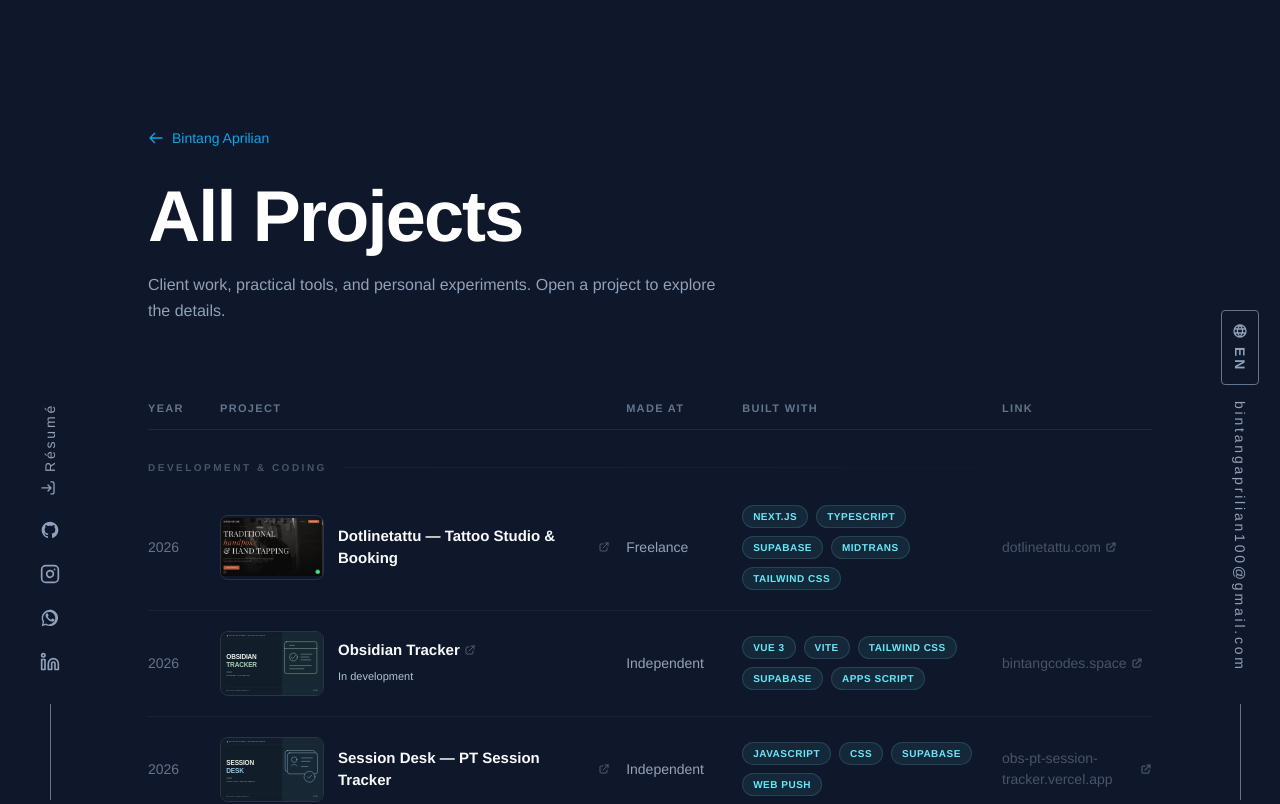
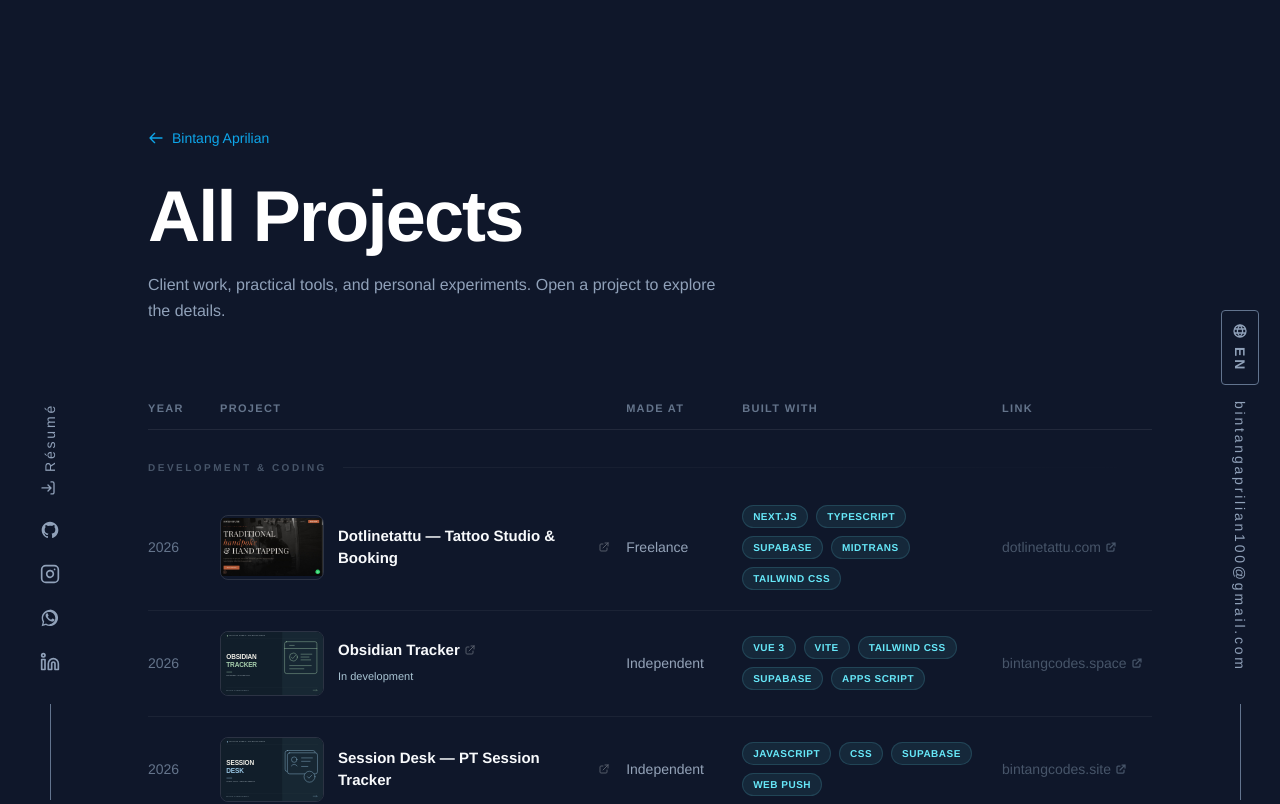
Before and after one commit to bintangmogot/bintang-profile, a Vue app: page /projects in a window 1280 px wide. Shown: the top 804 px of the page. Built offline with nearby package versions, Linux system fonts and the light colour scheme.

Commit message:
fix: update Session Desk website URL

```diff
--- a/src/data/portfolio.js
+++ b/src/data/portfolio.js
@@ -25,7 +25,7 @@
       description: en ? 'A shared front-desk and coach tool for tracking client visits, session credits, and activity history.' : 'Alat bersama untuk front desk dan pelatih dalam mencatat kunjungan, kredit sesi, dan riwayat aktivitas.',
       techStack: ['JavaScript', 'CSS', 'Supabase', 'Web Push'],
       features: en ? ['Front-desk visit and credit management', 'Coach-specific read-only views', 'Dated activity and balance history', 'Mobile-first interface'] : ['Pengelolaan kunjungan dan kredit sesi', 'Tampilan baca untuk masing-masing pelatih', 'Riwayat aktivitas dan saldo bertanggal', 'Antarmuka untuk ponsel'],
-      liveLink: 'https://obs-pt-session-tracker.vercel.app/', githubLink: '', isPrivate: true,
+      liveLink: 'https://bintangcodes.site/', githubLink: '', isPrivate: true,
     },
     {
       id: 'front-office', year: '2026', madeAt: 'Independent', navTitle: 'Front office',
```
